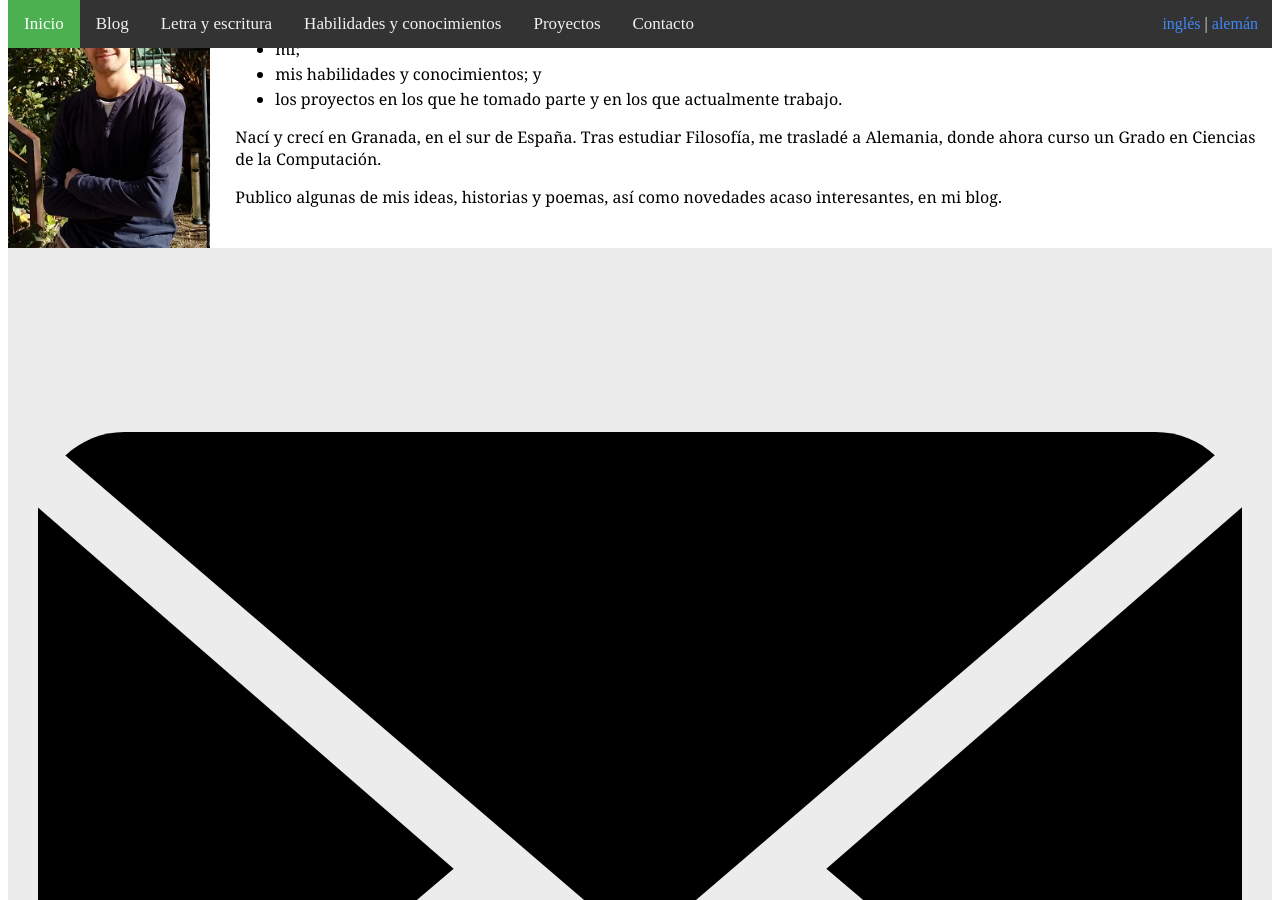
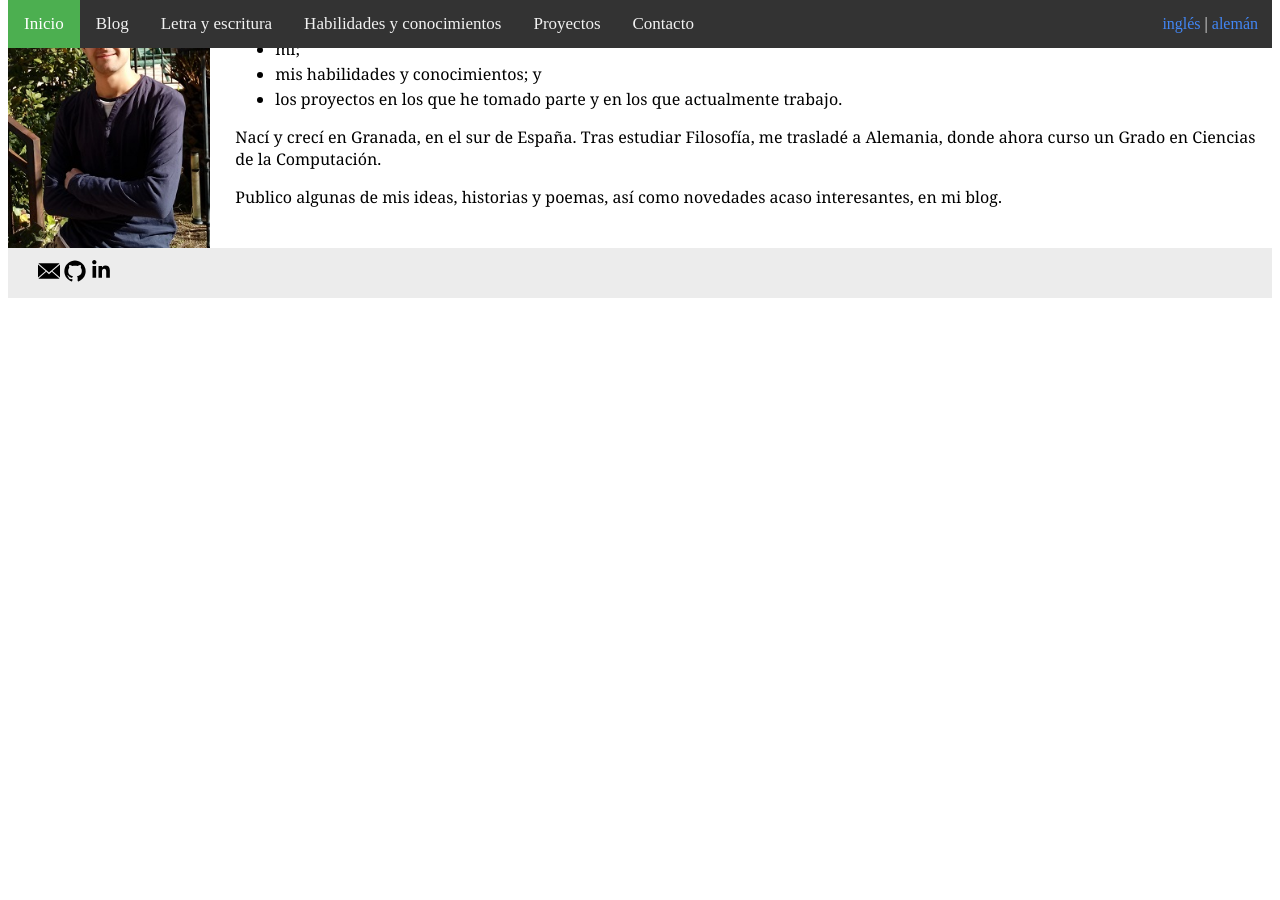
Before and after one commit to kalrish/website, a Jekyll site: the page built from es/home.html, in a window 1280 px wide and 900 px high, scrolled down 241 px. Built offline with Jekyll 4.4.1, drawn with Linux system fonts in a browser that asks for light colours; after the commit the page ends 900 px from its top, so only the background shows below that.

Commit message:
Make footer icons 22px tall

```diff
--- a/_sass/base.scss
+++ b/_sass/base.scss
@@ -83,3 +83,8 @@ li {
 	padding: 12px 30px;
 	background-color: #ECECEC;
 }
+
+.site-footer-icon {
+	height: 22px;
+	width: auto;
+}
```
